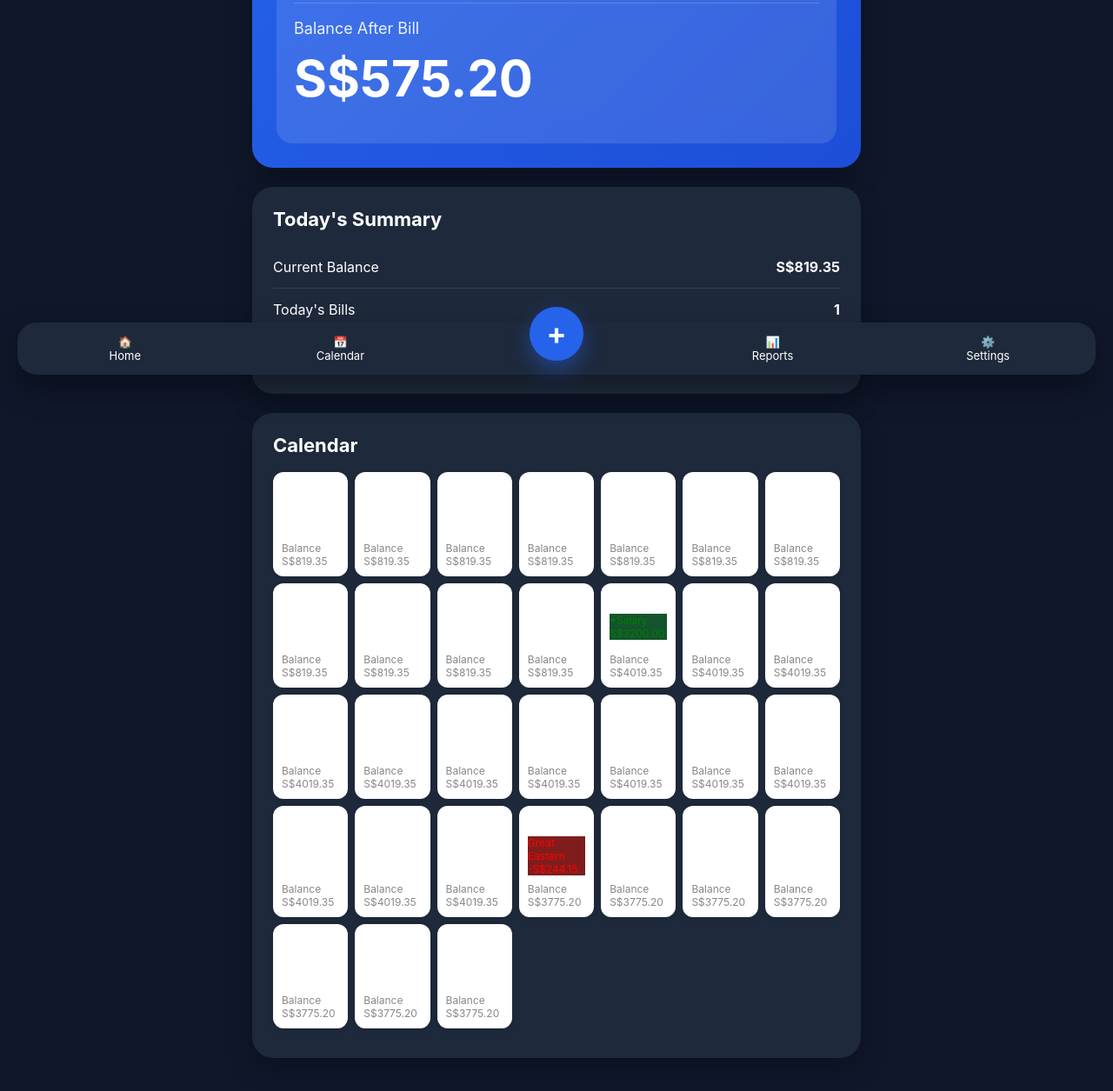
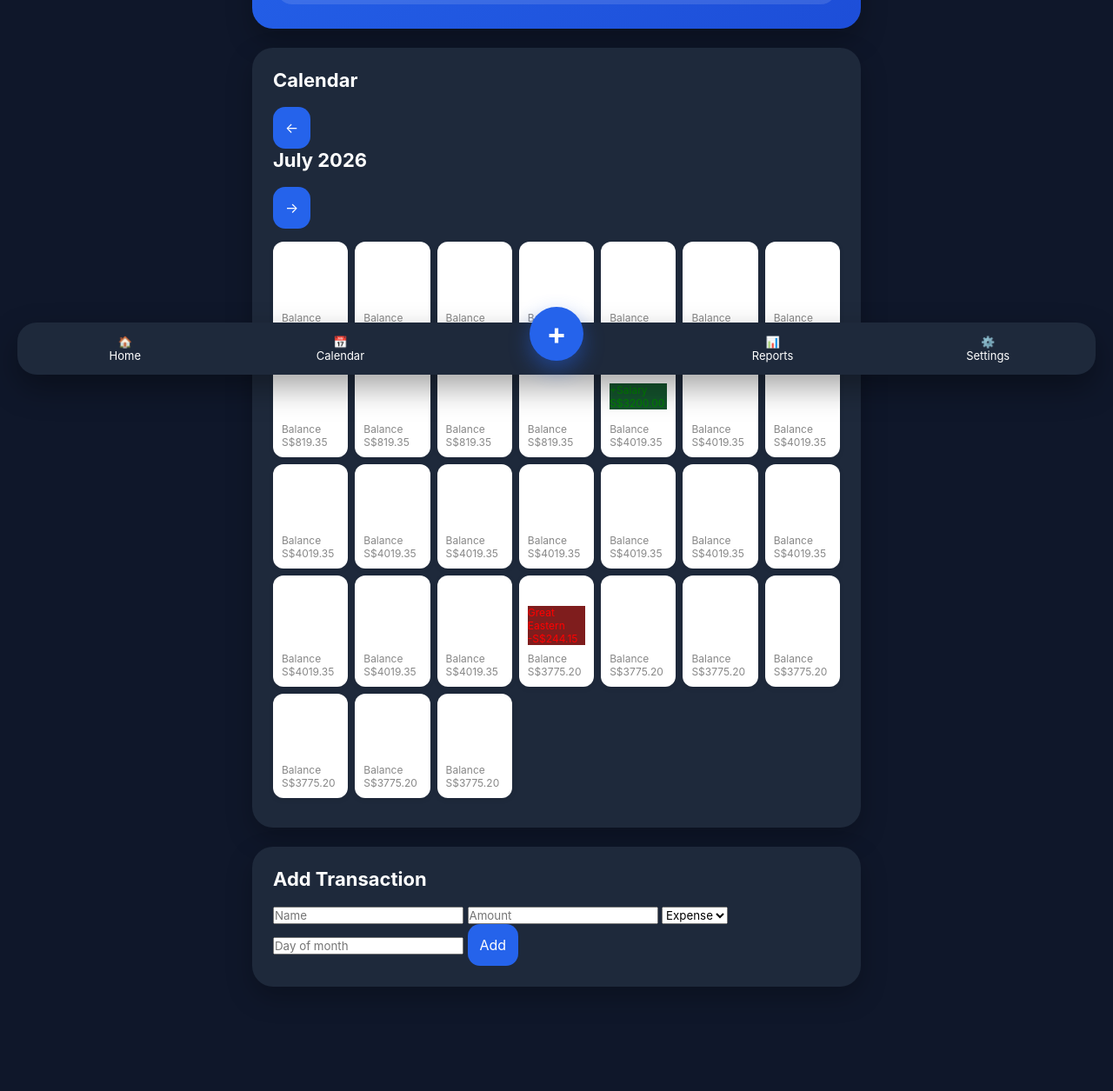
Before and after one commit to kdrhl33/cash-flow-calendar, a plain HTML site: page index.html in a window 1280 px wide. Shown: the part 351-1606 px from the top of the page at 87% size. Drawn offline with Linux system fonts and the light colour scheme.

Commit message:
Update index.html

```diff
--- a/index.html
+++ b/index.html
@@ -15,63 +15,102 @@
 
 <h1 class="title">💰 CashFlow Calendar</h1>
 
+
 <div class="balance-card">
 
 <p>Current Balance</p>
 
-<h2 id="balance">S$819.35</h2>
+<h2 id="balance">
+S$819.35
+</h2>
 
 <div class="next-card">
 
 <p>Next Bill</p>
 
-<h3 id="nextBillName">Great Eastern</h3>
+<h3 id="nextBillName">
+Great Eastern
+</h3>
 
-<p id="nextBillAmount">-S$244.15</p>
-
-<hr>
-
-<p>Balance After Bill</p>
-
-<h2 id="balanceAfterBill">S$575.20</h2>
+<p id="nextBillAmount">
+-S$244.15
+</p>
 
 </div>
 
 </div>
 
-<div class="card">
 
-<h2>Today's Summary</h2>
-
-<div class="summaryRow">
-<span>Current Balance</span>
-<strong>S$819.35</strong>
-</div>
-
-<div class="summaryRow">
-<span>Today's Bills</span>
-<strong>1</strong>
-</div>
-
-<div class="summaryRow">
-<span>Remaining</span>
-<strong>S$575.20</strong>
-</div>
-
-</div>
 
 <div class="card">
 
 <h2>Calendar</h2>
 
-<div id="calendar">
+
+<div class="calendar-header">
+
+<button id="prevMonth">
+←
+</button>
+
+
+<h2 id="monthTitle">
+July 2026
+</h2>
+
+
+<button id="nextMonth">
+→
+</button>
+
+</div>
+
+
+<div id="calendar"></div>
 
 
 </div>
 
+
+
+<div class="card">
+
+<h2>Add Transaction</h2>
+
+
+<input id="transactionName" placeholder="Name">
+
+
+<input id="transactionAmount" placeholder="Amount">
+
+
+<select id="transactionType">
+
+<option value="expense">
+Expense
+</option>
+
+<option value="income">
+Income
+</option>
+
+</select>
+
+
+<input id="transactionDay" placeholder="Day of month">
+
+
+<button id="addTransaction">
+Add
+</button>
+
+
 </div>
 
+
 </div>
+
+
 
 <nav class="bottom-nav">
 
@@ -81,15 +120,18 @@
 Home
 </div>
 
+
 <div class="nav-btn">
 📅
 <br>
 Calendar
 </div>
 
+
 <div class="add-btn">
 +
 </div>
+
 
 <div class="nav-btn">
 📊
@@ -97,13 +139,17 @@ Calendar
 Reports
 </div>
 
+
 <div class="nav-btn">
 ⚙️
 <br>
 Settings
 </div>
 
+
 </nav>
+
+
 
 <script src="app.js"></script>
 
```
